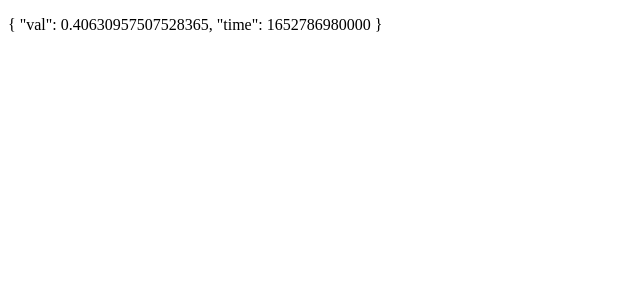
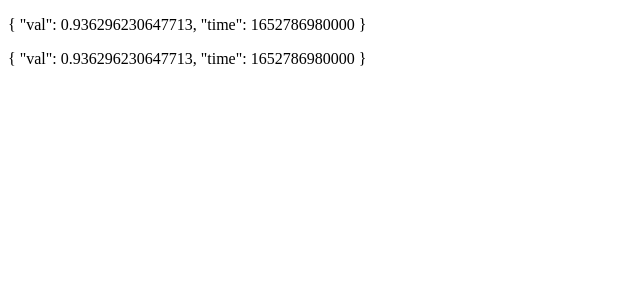
Before and after one commit to hv-pul/nuxt-server-state-test, a Nuxt app: page / in a window 1280 px wide. Shown: the top 300 px of the page, without its empty margins (0-640 px from the left). Built offline with nearby package versions, Linux system fonts and the light colour scheme.

Commit message:
naughty: push state on server

```diff
--- a/app.vue
+++ b/app.vue
@@ -1,5 +1,6 @@
 <template>
   <div>
     <Example />
+    <Example />
   </div>
 </template>
--- a/composables/broken.js
+++ b/composables/broken.js
@@ -1,6 +1,5 @@
 const brokenRef = new ref(null);
 
-export const useBroken = () => {
 if (!brokenRef.value) {
     brokenRef.value = {
         val: Math.random(),
@@ -8,5 +7,6 @@ export const useBroken = () => {
     }
 }
 
+export const useBroken = () => {
     return brokenRef.value;
 }
```
Lines whose indentation alone changed are shown as unchanged.
